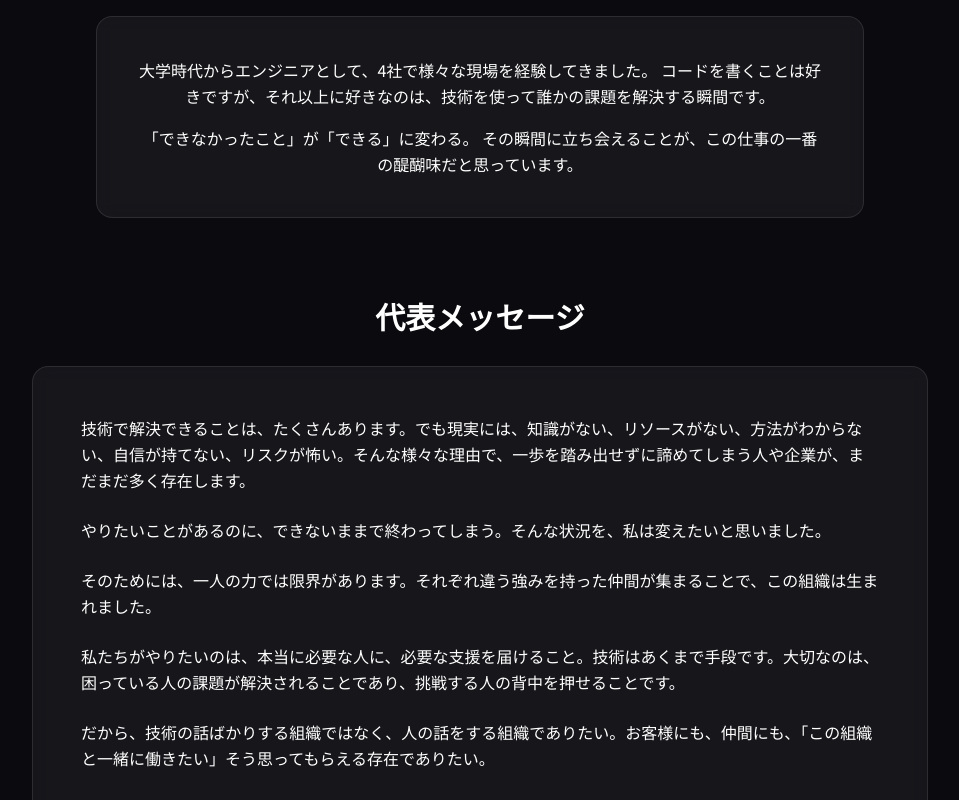
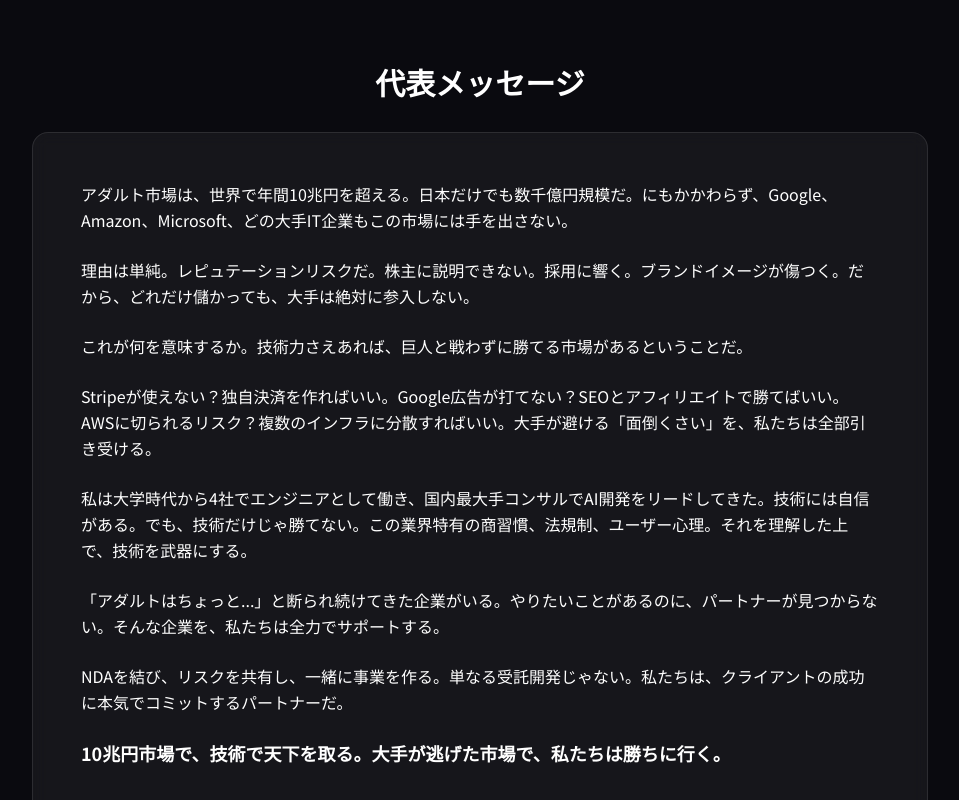
Before and after one commit to jula-inc/website, a Next.js app: page /ceo in a window 1280 px wide. Shown: the part 600-1400 px from the top of the page, without its empty margins (160-1119 px from the left). Built offline with nearby package versions, Linux system fonts and the light colour scheme.

Commit message:
feat: 代表メッセージをアダルト業界特化の内容に刷新
- 紹介文を削除
- 代表メッセージを市場規模・競合優位性・技術力を軸にした内容に変更
- より具体的で刺さるメッセージに

```diff
--- a/app/ceo/CEOContent.tsx
+++ b/app/ceo/CEOContent.tsx
@@ -82,19 +82,7 @@ export default function CEOContent() {
             <h2 className="text-3xl md:text-4xl font-bold text-white mb-2">
               関口 純平
             </h2>
-            <p className="text-white text-lg mb-8">代表取締役 CEO</p>
-
-            {/* Introduction */}
-            <div className="bg-white/5 backdrop-blur-sm border border-white/10 rounded-2xl p-8 md:p-10 max-w-3xl">
-              <p className="text-white leading-relaxed text-center">
-                大学時代からエンジニアとして、4社で様々な現場を経験してきました。
-                コードを書くことは好きですが、それ以上に好きなのは、技術を使って誰かの課題を解決する瞬間です。
-              </p>
-              <p className="text-white leading-relaxed text-center mt-4">
-                「できなかったこと」が「できる」に変わる。
-                その瞬間に立ち会えることが、この仕事の一番の醍醐味だと思っています。
-              </p>
-            </div>
+            <p className="text-white text-lg">代表取締役 CEO</p>
           </div>
         </motion.div>
 
@@ -112,22 +100,28 @@ export default function CEOContent() {
           <div className="bg-white/5 backdrop-blur-sm border border-white/10 rounded-2xl p-8 md:p-12">
             <div className="text-white leading-relaxed space-y-6">
               <p>
-                技術で解決できることは、たくさんあります。でも現実には、知識がない、リソースがない、方法がわからない、自信が持てない、リスクが怖い。そんな様々な理由で、一歩を踏み出せずに諦めてしまう人や企業が、まだまだ多く存在します。
+                アダルト市場は、世界で年間10兆円を超える。日本だけでも数千億円規模だ。にもかかわらず、Google、Amazon、Microsoft、どの大手IT企業もこの市場には手を出さない。
               </p>
               <p>
-                やりたいことがあるのに、できないままで終わってしまう。そんな状況を、私は変えたいと思いました。
+                理由は単純。レピュテーションリスクだ。株主に説明できない。採用に響く。ブランドイメージが傷つく。だから、どれだけ儲かっても、大手は絶対に参入しない。
               </p>
               <p>
-                そのためには、一人の力では限界があります。それぞれ違う強みを持った仲間が集まることで、この組織は生まれました。
+                これが何を意味するか。技術力さえあれば、巨人と戦わずに勝てる市場があるということだ。
               </p>
               <p>
-                私たちがやりたいのは、本当に必要な人に、必要な支援を届けること。技術はあくまで手段です。大切なのは、困っている人の課題が解決されることであり、挑戦する人の背中を押せることです。
+                Stripeが使えない？独自決済を作ればいい。Google広告が打てない？SEOとアフィリエイトで勝てばいい。AWSに切られるリスク？複数のインフラに分散すればいい。大手が避ける「面倒くさい」を、私たちは全部引き受ける。
               </p>
               <p>
-                だから、技術の話ばかりする組織ではなく、人の話をする組織でありたい。お客様にも、仲間にも、「この組織と一緒に働きたい」そう思ってもらえる存在でありたい。
+                私は大学時代から4社でエンジニアとして働き、国内最大手コンサルでAI開発をリードしてきた。技術には自信がある。でも、技術だけじゃ勝てない。この業界特有の商習慣、法規制、ユーザー心理。それを理解した上で、技術を武器にする。
               </p>
-              <p className="font-semibold text-white">
-                正解のない時代だからこそ、一緒に考え、一緒に悩み、一緒に前に進むことができると信じて、私たちは挑戦し続けます。
+              <p>
+                「アダルトはちょっと...」と断られ続けてきた企業がいる。やりたいことがあるのに、パートナーが見つからない。そんな企業を、私たちは全力でサポートする。
+              </p>
+              <p>
+                NDAを結び、リスクを共有し、一緒に事業を作る。単なる受託開発じゃない。私たちは、クライアントの成功に本気でコミットするパートナーだ。
+              </p>
+              <p className="font-semibold text-white text-lg">
+                10兆円市場で、技術で天下を取る。大手が逃げた市場で、私たちは勝ちに行く。
               </p>
             </div>
           </div>
```
